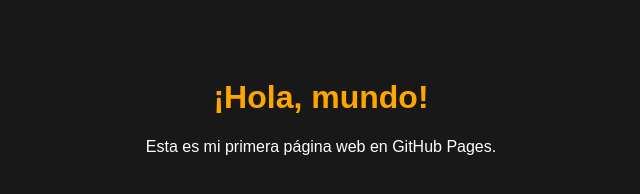
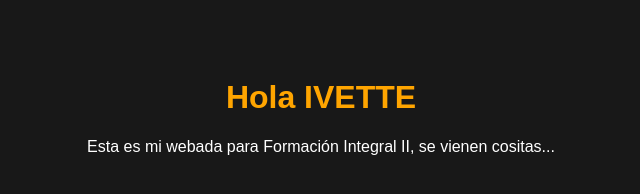
Before and after one commit to NickDoodlez/Embarazo-Adolecente-, a plain HTML site: page index.html in a window 1280 px wide. Shown: the whole page, without its empty margins (319-959 px from the left). Drawn offline with Linux system fonts and the light colour scheme.

Commit message:
Update index.html

```diff
--- a/index.html
+++ b/index.html
@@ -3,7 +3,7 @@
 <head>
     <meta charset="UTF-8">
     <meta name="viewport" content="width=device-width, initial-scale=1.0">
-    <title>Mi página web</title>
+    <title>Ivettegram</title>
 
     <style>
         body {
@@ -20,7 +20,7 @@
     </style>
 </head>
 <body>
-    <h1>¡Hola, mundo!</h1>
-    <p>Esta es mi primera página web en GitHub Pages.</p>
+    <h1>Hola IVETTE</h1>
+    <p>Esta es mi webada para Formación Integral II, se vienen cositas...</p>
 </body>
 </html>
```
